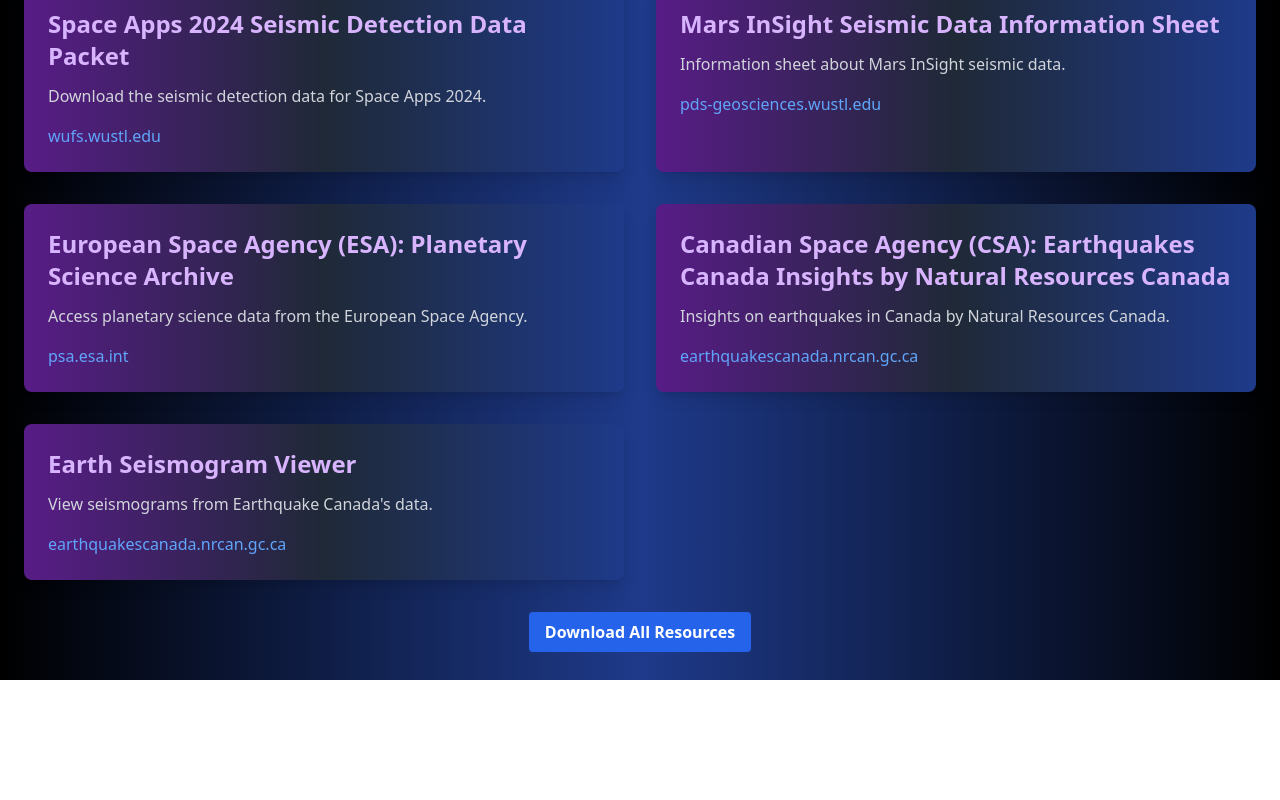
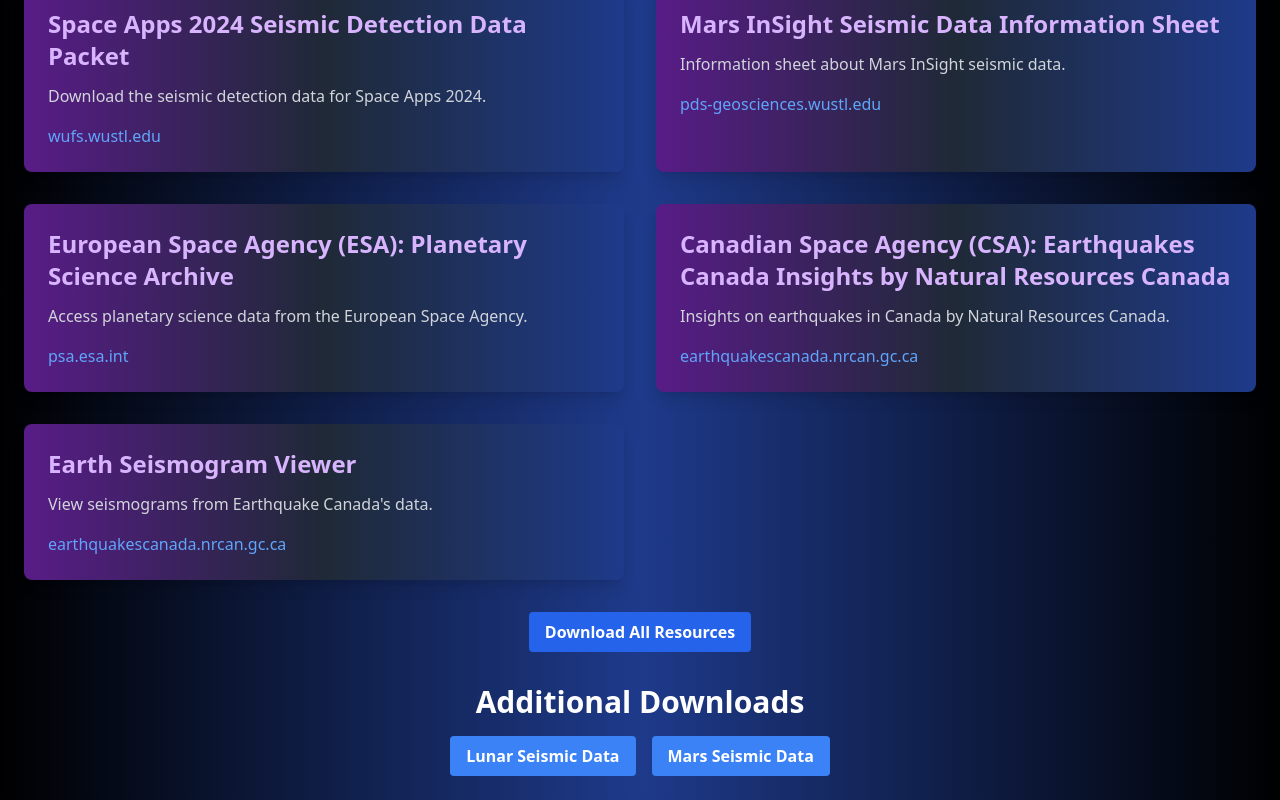
Before and after one commit to ChiefBibek/Kampana, a React (Vite) app in the folder Web/app/: page /resources in a window 1280 px wide. Shown: the part 220-1020 px from the top of the page. Before the commit the page ends 900 px from the top, so only its background shows below. Built offline with nearby package versions, Linux system fonts and the light colour scheme.

Commit message:
Seismic data of lunar and mars added and presentation first page updated

```diff
--- a/Web/app/src/Pages/PresentationOne.tsx
+++ b/Web/app/src/Pages/PresentationOne.tsx
@@ -1,4 +1,4 @@
-import { IoIosArrowForward } from 'react-icons/io';
+import { IoIosArrowBack, IoIosArrowForward } from 'react-icons/io';
 import { Link } from 'react-router-dom';
 import { motion } from 'framer-motion';
 
@@ -25,6 +25,11 @@
         Seismic activity on planets and moons holds valuable insights into the formation and evolution of our solar system. By studying quakes and vibrations across celestial bodies, scientists can unravel the mysteries of their internal structures and geological processes.
       </motion.p>
 
+      <Link to="/" className="absolute bottom-5 left-5">
+        <button className="bg-white bg-opacity-80 rounded-full w-12 h-12 flex items-center justify-center shadow-lg hover:bg-opacity-100 transition duration-200">
+          <IoIosArrowBack size={24} color="#000" />
+        </button>
+      </Link>
       {/* Next Button */}
       <Link to="/presentationtwo" className="absolute bottom-5 right-5 z-10">
         <button className="bg-white bg-opacity-80 rounded-full w-12 h-12 flex items-center justify-center shadow-lg hover:bg-opacity-100 transition duration-200">
--- a/Web/app/src/Pages/Resources.tsx
+++ b/Web/app/src/Pages/Resources.tsx
@@ -32,8 +32,10 @@
     },
   ];
 
-  // Define the single download link for all resources
-  const downloadLink = "https://drive.google.com/drive/folders/1Vwm9yxesyDtALWzMx8F0zW82qXLuLFaT?usp=sharing"; // Replace with the actual Google Drive link
+
+  const lunarSeismicLink = "https://drive.google.com/file/d/1PMAVwnl9HPXTEPdmvn2cwayGt-0T8qSq/view";
+  const marsSeismicLink = "https://drive.google.com/file/d/1X0LrrbIlNlwl_ZQB_CjeI-tiX7WbxvEG/view";
+  const downloadLink = "https://drive.google.com/drive/folders/1Vwm9yxesyDtALWzMx8F0zW82qXLuLFaT";
 
   return (
     <div className="container mx-auto p-6 min-h-screen bg-gradient-to-r from-black via-blue-900 to-black text-white">
@@ -69,6 +71,27 @@
           Download All Resources
         </a>
       </div>
+      <div className="mt-8 text-center">
+        <h2 className="text-3xl font-bold mb-4">Additional Downloads</h2>
+        <div className="flex justify-center space-x-4">
+          <a
+            href={lunarSeismicLink}
+            target="_blank"
+            rel="noopener noreferrer"
+            className="inline-block bg-blue-500 hover:bg-blue-600 text-white font-semibold py-2 px-4 rounded transition duration-200"
+          >
+            Lunar Seismic Data
+          </a>
+          <a
+            href={marsSeismicLink}
+            target="_blank"
+            rel="noopener noreferrer"
+            className="inline-block bg-blue-500 hover:bg-blue-600 text-white font-semibold py-2 px-4 rounded transition duration-200"
+          >
+            Mars Seismic Data
+          </a>
+        </div>
+      </div>
     </div>
   );
 };
```
